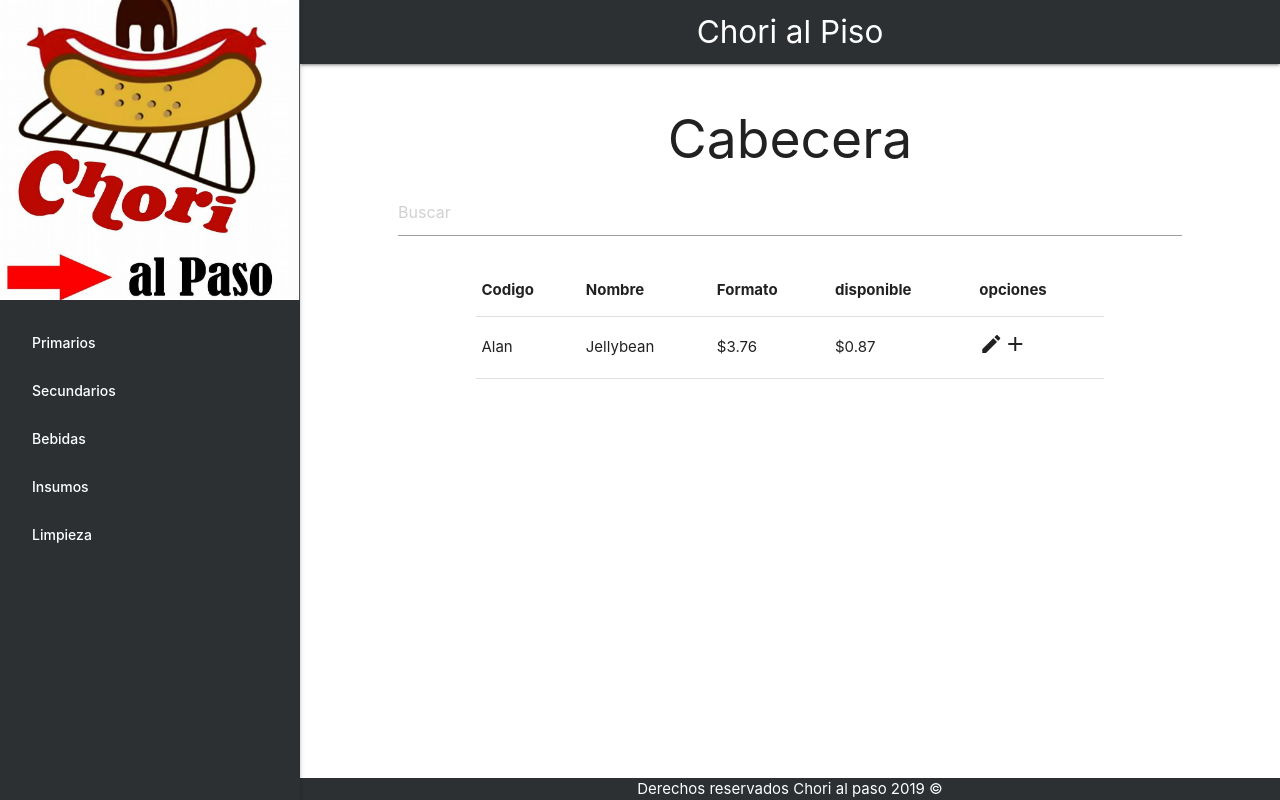
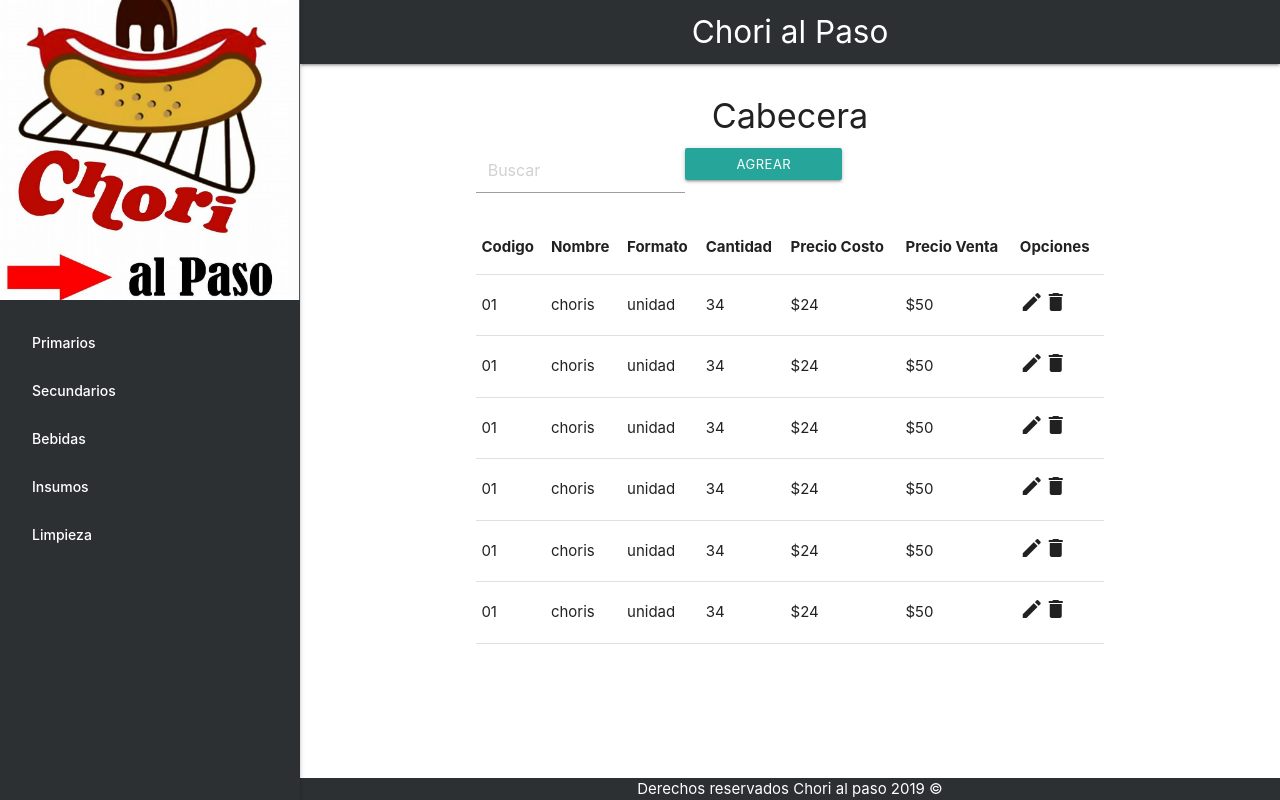
Before and after one commit to SantiMartin/Chorialpaso, a Django app: template stock/templates/stock/index.html in a window 1280 px wide. Run offline with Django 3.2, Linux system fonts and the light colour scheme; the template is opened without the code that fills it, so the values that code supplies are empty.

Commit message:
-Modificacion del index para poder controlar stock desde ahi -Creacion del template agregarProducto.html

```diff
--- a/Chori/urls.py
+++ b/Chori/urls.py
@@ -19,4 +19,5 @@
 urlpatterns = [
 	path('stock/', include('stock.urls')),
     path('admin/', admin.site.urls),
+
 ]
--- a/stock/templates/stock/index.html
+++ b/stock/templates/stock/index.html
@@ -10,13 +10,13 @@
     <link href="https://fonts.googleapis.com/icon?family=Material+Icons" rel="stylesheet">
     <link rel="stylesheet" type="text/css" href="{% static 'stock/style.css' %}">
 
-	<title>Chorifaso</title>
+	<title>Chori al Paso</title>
 </head>
 <body>
 	<header>
 		<nav>
 		    <div class="nav-wrapper">
-		      <a href="#" class="brand-logo center">Chori al Piso</a>
+		      <a href="#" class="brand-logo center">Chori al Paso</a>
 		    </div>
 		</nav>
 		<ul id="slide-out" class="sidenav sidenav-fixed">
@@ -31,9 +31,13 @@
 
 	<main class="main-fondo">
 		<div class="container ">
-			<div class="center row">
-				<h2 class=" ">Cabecera</h2>
-				<input class="container" placeholder="Buscar">
+			<div class="center container">
+				<div class="center row">
+					<h4 class=" ">Cabecera</h4>
+					<input class="container col l4" placeholder="Buscar">
+
+					<button class="btn-small center col l3">Agrear producto</button>
+				</div>
 			</div>
 			<table class="container">
 	        <thead>
@@ -41,23 +45,81 @@
 	              <th>Codigo</th>
 	              <th>Nombre</th>
 	              <th>Formato</th>
-	              <th>disponible</th>
-	              <th>opciones</th>
+	              <th>Cantidad</th>
+	              <th>Precio Costo</th>
+	              <th>Precio Venta</th>
+	              <th>Opciones</th>
+
 	          </tr>
 	        </thead>
 
 	        <tbody>
 	          <tr>
-	            <td>Alan</td>
-	            <td>Jellybean</td>
-	            <td>$3.76</td>
-	            <td>$0.87</td>
-	            <td><i class="material-icons">create</i><i class="material-icons">add</i>
+	            <td>01</td>
+	            <td>choris</td>
+	            <td>unidad</td>
+	            <td>34</td>
+	            <td>$24</td>
+	            <td>$50</td>
+	            <td><i class="material-icons">create</i><i class="material-icons">delete</i>
+</td>
+	          </tr>
+	          <tr>
+	            <td>01</td>
+	            <td>choris</td>
+	            <td>unidad</td>
+	            <td>34</td>
+	            <td>$24</td>
+	            <td>$50</td>
+	            <td><i class="material-icons">create</i><i class="material-icons">delete</i>
+</td>
+	          </tr>
+	          <tr>
+	            <td>01</td>
+	            <td>choris</td>
+	            <td>unidad</td>
+	            <td>34</td>
+	            <td>$24</td>
+	            <td>$50</td>
+	            <td><i class="material-icons">create</i><i class="material-icons">delete</i>
+</td>
+	          </tr>
+	          <tr>
+	            <td>01</td>
+	            <td>choris</td>
+	            <td>unidad</td>
+	            <td>34</td>
+	            <td>$24</td>
+	            <td>$50</td>
+	            <td><i class="material-icons">create</i><i class="material-icons">delete</i>
+</td>
+	          </tr>
+	          <tr>
+	            <td>01</td>
+	            <td>choris</td>
+	            <td>unidad</td>
+	            <td>34</td>
+	            <td>$24</td>
+	            <td>$50</td>
+	            <td><i class="material-icons">create</i><i class="material-icons">delete</i>
+</td>
+	          </tr>
+	          <tr>
+	            <td>01</td>
+	            <td>choris</td>
+	            <td>unidad</td>
+	            <td>34</td>
+	            <td>$24</td>
+	            <td>$50</td>
+	            <td><i class="material-icons">create</i><i class="material-icons">delete</i>
 </td>
 	          </tr>
 	        </tbody>
 	      </table>
+	      <br>
+
       </div>
+
 	</main>
 
 
--- a/stock/urls.py
+++ b/stock/urls.py
@@ -4,4 +4,5 @@
 
 urlpatterns = [
     path('', views.index, name='index'),
+    path('agregarProducto/', views.agregarProducto, name='agregarProducto'),
 ]
--- a/stock/views.py
+++ b/stock/views.py
@@ -6,3 +6,9 @@
 
 	}
 	return render(request,"stock/index.html",context)
+
+def agregarProducto(request):
+	context = {
+
+	}
+	return render(request,"stock/agregarProducto.html",context)
```
Also changed, not shown: stock/templates/stock/agregarProducto.html (added, +70 -0 lines), db.sqlite3.
